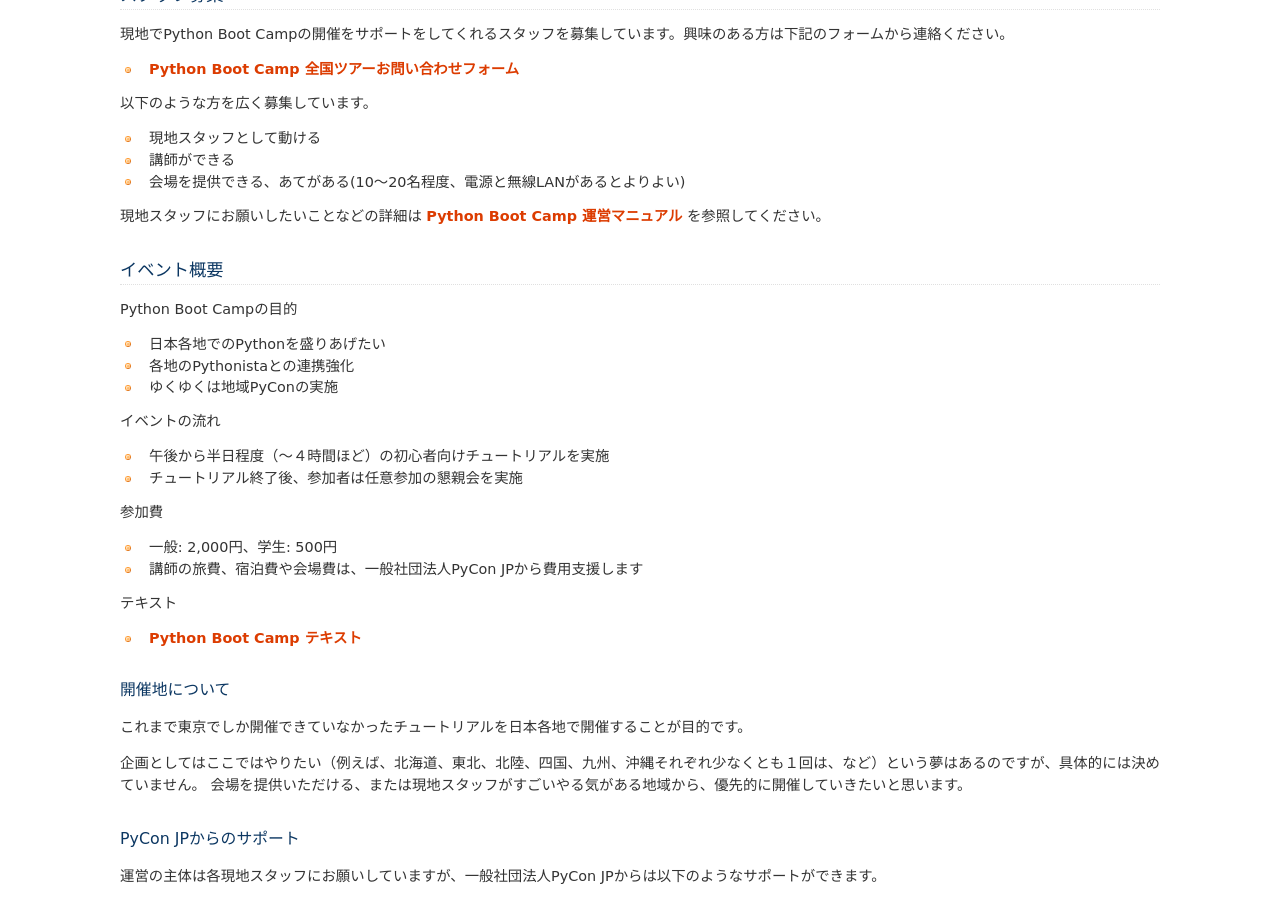
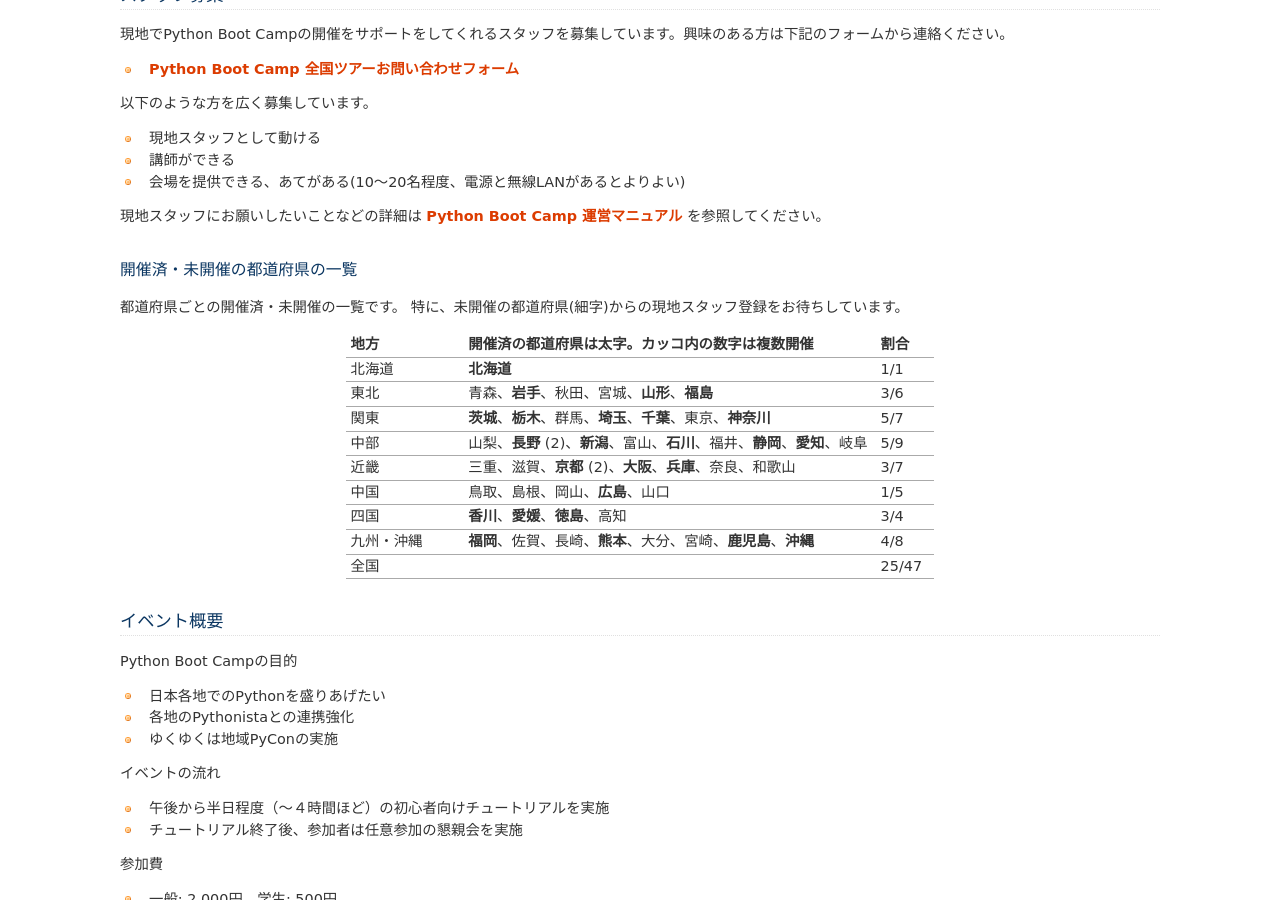
Before and after one commit to pyconjp/www.pycon.jp, a Sphinx documentation site: the page built from source/support/bootcamp.rst, in a window 1280 px wide and 900 px high, scrolled down 654 px. Built offline with Sphinx 7.4.7, drawn with Linux system fonts in a browser that asks for light colours.

Commit message:
ISSHA-1335 add pycamp todofuken table

```diff
--- a/source/support/bootcamp.rst
+++ b/source/support/bootcamp.rst
@@ -32,6 +32,46 @@
 現地スタッフにお願いしたいことなどの詳細は
 `Python Boot Camp 運営マニュアル <http://bootcamp-text.readthedocs.io/organize/index.html>`_
 を参照してください。
+
+開催済・未開催の都道府県の一覧
+------------------------------
+都道府県ごとの開催済・未開催の一覧です。
+特に、未開催の都道府県(細字)からの現地スタッフ登録をお待ちしています。
+
+.. list-table::
+   :header-rows: 1
+   :widths: 20 70 10
+
+   * - 地方
+     - 開催済の都道府県は太字。カッコ内の数字は複数開催
+     - 割合
+   * - 北海道
+     - **北海道**
+     - 1/1
+   * - 東北
+     - 青森、**岩手**、秋田、宮城、**山形**、**福島**
+     - 3/6
+   * - 関東
+     - **茨城**、**栃木**、群馬、**埼玉**、**千葉**、東京、**神奈川**
+     - 5/7
+   * - 中部
+     - 山梨、**長野** (2)、**新潟**、富山、**石川**、福井、**静岡**、**愛知**、岐阜
+     - 5/9
+   * - 近畿
+     - 三重、滋賀、**京都** (2)、**大阪**、**兵庫**、奈良、和歌山
+     - 3/7
+   * - 中国
+     - 鳥取、島根、岡山、**広島**、山口
+     - 1/5
+   * - 四国
+     - **香川**、**愛媛**、**徳島**、高知
+     - 3/4
+   * - 九州・沖縄
+     - **福岡**、佐賀、長崎、**熊本**、大分、宮崎、**鹿児島**、**沖縄**
+     - 4/8
+   * - 全国
+     -
+     - 25/47
 
 イベント概要
 ============
```
